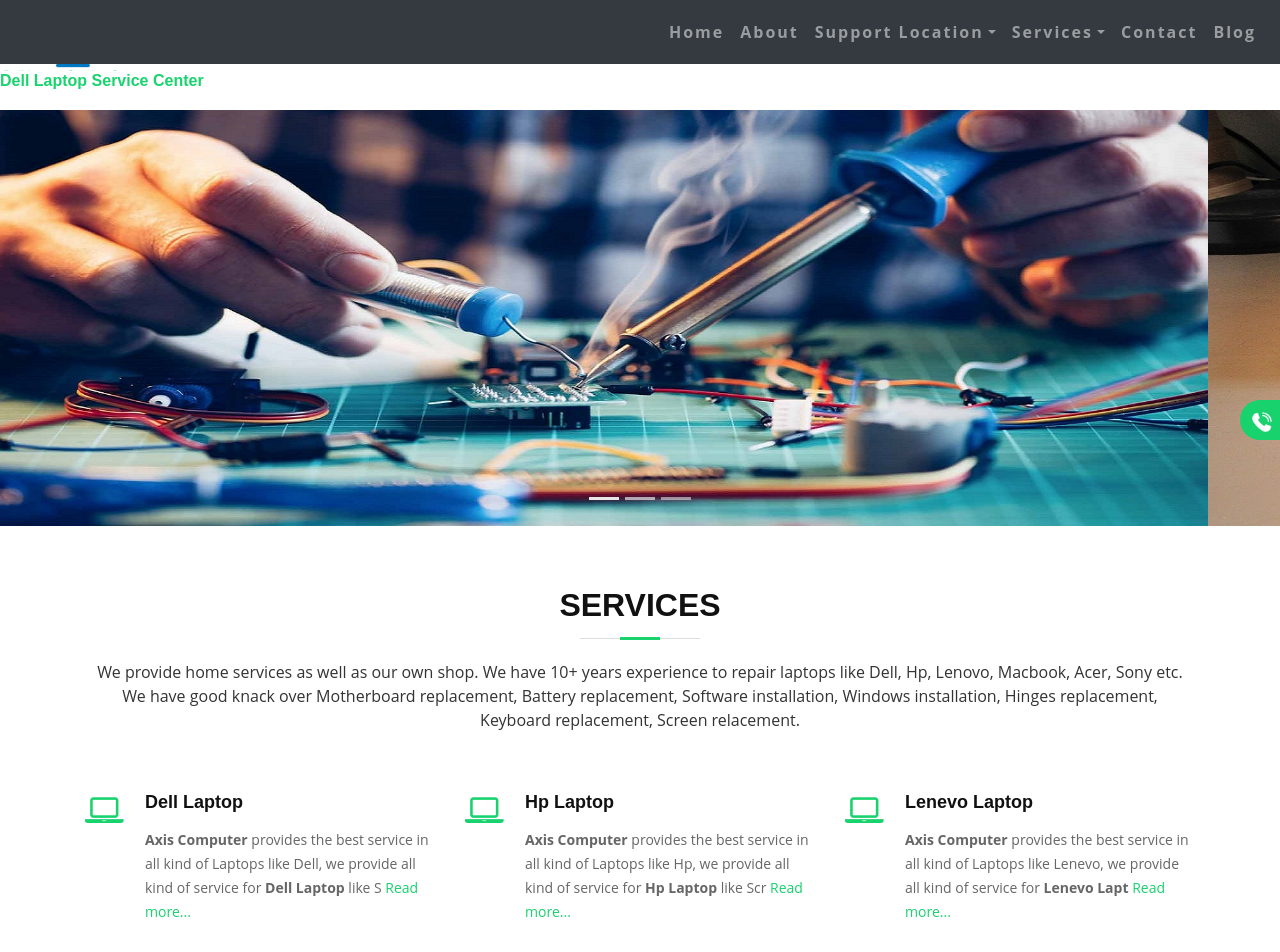
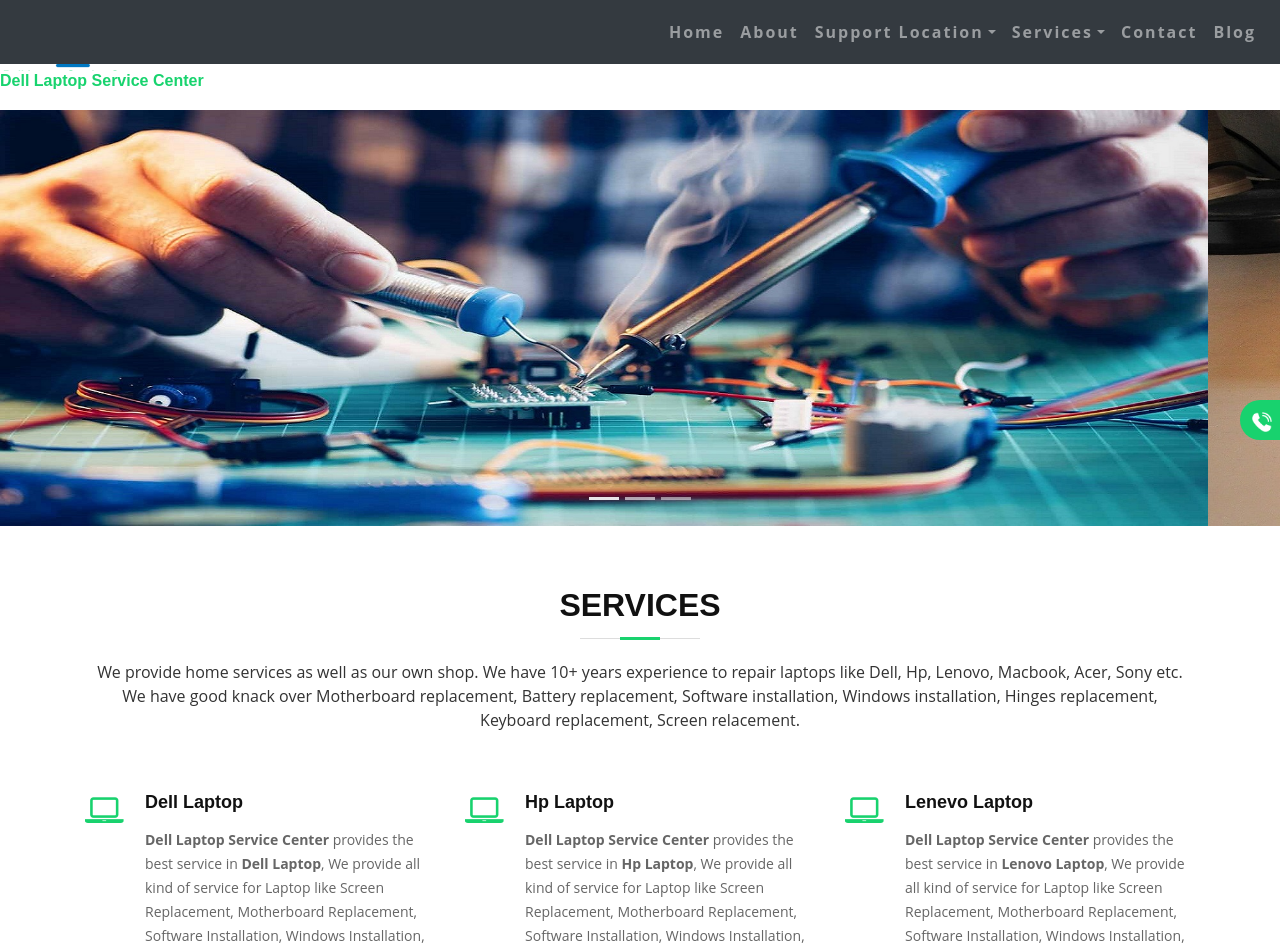
Before and after one commit to Jitendradiwakar3658/computer-repair, a React (Create React App) app: page / in a window 1280 px wide. Shown: the top 952 px of the page. Built offline with nearby package versions, Linux system fonts and the light colour scheme.

Commit message:
Updatd service content

```diff
--- a/src/app/layout/Home.jsx
+++ b/src/app/layout/Home.jsx
@@ -82,9 +82,10 @@ export class Home extends React.Component {
                   <Link to="dell-laptop-service">Dell Laptop</Link>
                 </h4>
                 <p className="description">
-                  <strong>Axis Computer</strong> provides the best service in all kind of Laptops like Dell,
-                  we provide all kind of service for <strong>Dell Laptop </strong> like S <Link to="/dell-laptop-service">Read more...</Link>
-                </p>
+                <strong>Dell Laptop Service Center</strong> provides the best service in <strong>Dell Laptop</strong>,
+                We provide all kind of service for Laptop like Screen Replacement, Motherboard
+                    Replacement, Software Installation, Windows Installation, Keyboard Replacement and other miner fauls.
+                    We are transparent about our fair and give you quality service and <Link to="/dell-laptop-service"> read more...</Link></p>
               </div>
               <div
                 className="col-lg-4 col-md-6 box wow bounceInUp"
@@ -97,9 +98,10 @@ export class Home extends React.Component {
                   <Link to="hp-laptop-service">Hp Laptop</Link>
                 </h4>
                 <p className="description">
-                  <strong>Axis Computer</strong> provides the best service in all kind of Laptops like Hp,
-                 we provide all kind of service for <strong>Hp Laptop </strong> like Scr <Link to="/hp-laptop-service">Read more...</Link>
-                </p>
+                <strong>Dell Laptop Service Center</strong> provides the best service in <strong>Hp Laptop</strong>,
+                                We provide all kind of service for Laptop like Screen Replacement, Motherboard
+                    Replacement, Software Installation, Windows Installation, Keyboard Replacement and other miner fauls.
+                    We are transparent about our fair and give you quality service and  <Link to="/hp-laptop-service">read more...</Link></p>
               </div>
               <div
                 className="col-lg-4 col-md-6 box wow bounceInUp"
@@ -112,9 +114,10 @@ export class Home extends React.Component {
                   <Link to="lenevo-laptop-service">Lenevo Laptop</Link>
                 </h4>
                 <p className="description">
-                  <strong>Axis Computer</strong> provides the best service in all kind of Laptops like Lenevo,
-                  we provide all kind of service for <strong>Lenevo Lapt </strong> <Link to="/lenevo-laptop-service">Read more...</Link>
-                </p>
+                <strong>Dell Laptop Service Center</strong> provides the best service in <strong>Lenovo Laptop</strong>,
+               We provide all kind of service for Laptop like Screen Replacement, Motherboard
+               Replacement, Software Installation, Windows Installation, Keyboard Replacement and other miner fauls.
+                We are transparent about our fair and give you quality service and <Link to="/lenevo-laptop-service">read more...</Link></p>
               </div>
               {/* <div
                 className="col-lg-4 col-md-6 box wow bounceInUp"
--- a/src/app/service/DellService.jsx
+++ b/src/app/service/DellService.jsx
@@ -20,7 +20,7 @@ export class DellService extends React.Component {
                             </div>
                         </div>
                         <p>
-                            We provide the best service in Dell Laptops,
+                        <strong>Dell Laptop Service Center</strong> provides the best service in Dell Laptops,
                                 we provide all kind of service for Laptop like Screen Replacement, Motherboard
                     Replacement, Software Installation, Windows Installation, Keyboard Replacement and other miner fauls.
                     We are transparent about our fair and give you quality service and assistance. Our expert will always ready
--- a/src/app/service/HpService.jsx
+++ b/src/app/service/HpService.jsx
@@ -19,8 +19,8 @@ export class HpService extends React.Component {
                             </div>
                         </div>
                         <p>
-                            We provide the best service in Hp Laptops,
-                                we provide all kind of service for Laptop like Screen Replacement, Motherboard
+                            <strong>Dell Laptop Service Center</strong> provides the best service in Hp Laptops,
+                                We provide all kind of service for Laptop like Screen Replacement, Motherboard
                     Replacement, Software Installation, Windows Installation, Keyboard Replacement and other miner fauls.
                     We are transparent about our fair and give you quality service and assistance. Our expert will always ready
                     to help you on your door either you can visit us. We fix the windows problems while updating windows
--- a/src/app/service/LenevoService.jsx
+++ b/src/app/service/LenevoService.jsx
@@ -22,7 +22,7 @@ export class LenevoService extends React.Component {
                         </div>
                             <p>
                                 We provide the best service in Lenovo Laptops,
-                                    we provide all kind of service for Laptop like Screen Replacement, Motherboard
+                                    We provide all kind of service for Laptop like Screen Replacement, Motherboard
                         Replacement, Software Installation, Windows Installation, Keyboard Replacement and other miner fauls.
                         We are transparent about our fair and give you quality service and assistance. Our expert will always ready
                         to help you on your door either you can visit us. We fix the windows problems while updating windows
```
